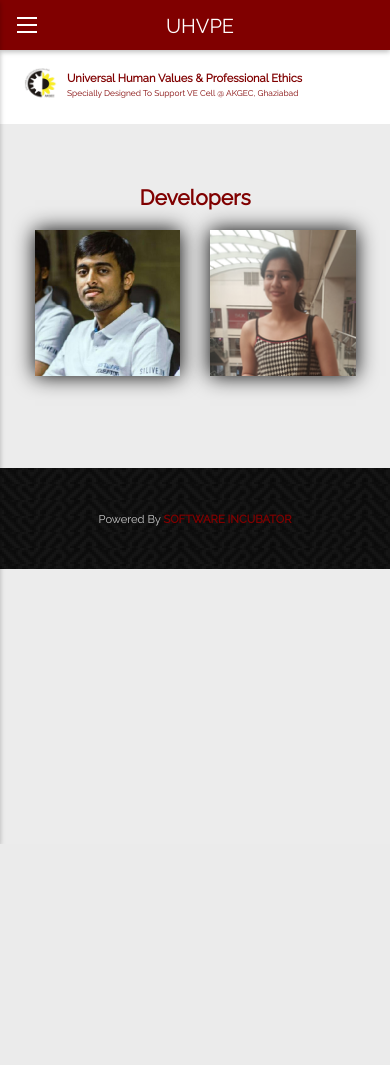
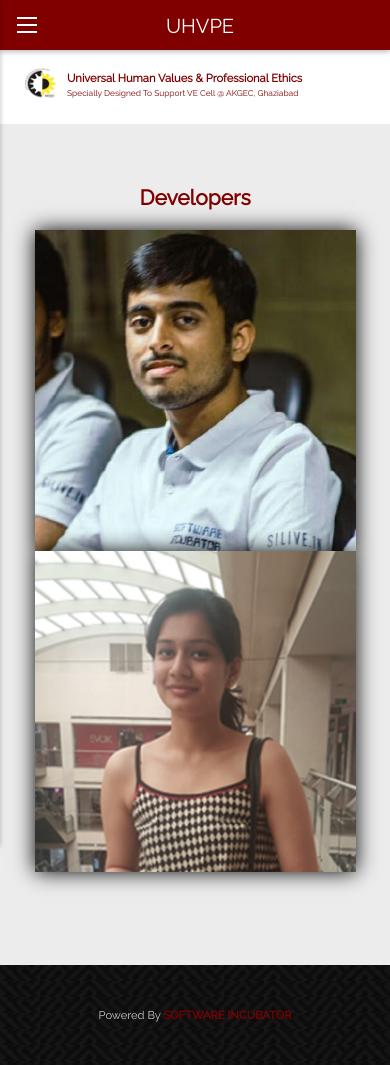
Before and after one commit to methi40/uhvpe, a Django app: page /developer/ in a window 390 px wide. Before the commit the page ends 844 px from the top, so only its background shows below. Run offline with Django 3.2, Linux system fonts and the light colour scheme; some libraries are stand-ins or nearby versions.

Commit message:
Update developer.html

```diff
--- a/core/templates/developer.html
+++ b/core/templates/developer.html
@@ -9,7 +9,7 @@
         <div class="container">
             <div class="team_member">
                 <div class="text-center heading" data-aos="flip-up">Developers</div>
-                <div class="col-lg-6 col-md-6 col-sm-6 col-xs-6 " data-aos="zoom-in">
+                <div class="col-lg-6 col-md-6 col-sm-6 col-xs-12 " data-aos="zoom-in">
                     <div class="view view-third">
                         <img src="{%static 'image/ap.jpeg' %}" alt="Apoorva" class="img-responsive"/>
                         <div class="mask">
@@ -23,7 +23,7 @@
                         </div>
                     </div>
                 </div>
-                <div class="col-lg-6 col-md-6 col-sm-6 col-xs-6 team-agile" data-aos="zoom-in">
+                <div class="col-lg-6 col-md-6 col-sm-6 col-xs-12 team-agile" data-aos="zoom-in">
                     <div class="view view-third">
                         <img src="{%static 'image/kanika.png' %}" alt="Kanika Singhal" class="img-responsive"/>
                         <div class="mask">
```
